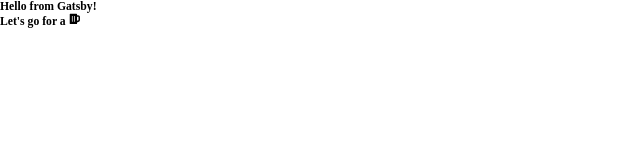
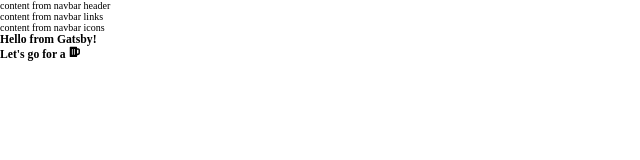
Before and after one commit to crypto-jones/gatsby-restaurant--project, a Gatsby site: page / in a window 1280 px wide. Shown: the whole page, without its empty margins (0-640 px from the left). Built offline with nearby package versions, Linux system fonts and the light colour scheme; Gatsby itself is replaced by a stand-in of ours.

Commit message:
Build Navbar components

```diff
--- /dev/null
+++ b/src/components/globals/navbar/Navbar.js
@@ -0,0 +1,19 @@
+import React, { Component } from 'react';
+import NavbarHeader from './NavbarHeader';
+import NavbarLinks from './NavbarLinks';
+import NavbarIcons from './NavbarIcons';
+
+class Navbar extends Component {
+  state = {};
+  render() {
+    return (
+      <nav>
+        <NavbarHeader />
+        <NavbarLinks />
+        <NavbarIcons />
+      </nav>
+    );
+  }
+}
+
+export default Navbar;
--- /dev/null
+++ b/src/components/globals/navbar/NavbarHeader.js
@@ -0,0 +1,10 @@
+import React, { Component } from 'react';
+
+class NavbarHeader extends Component {
+  state = {};
+  render() {
+    return <div>content from navbar header</div>;
+  }
+}
+
+export default NavbarHeader;
--- /dev/null
+++ b/src/components/globals/navbar/NavbarIcons.js
@@ -0,0 +1,10 @@
+import React, { Component } from 'react';
+
+class NavbarIcons extends Component {
+  state = {};
+  render() {
+    return <div>content from navbar icons</div>;
+  }
+}
+
+export default NavbarIcons;
--- /dev/null
+++ b/src/components/globals/navbar/NavbarLinks.js
@@ -0,0 +1,11 @@
+import React, { Component } from 'react';
+import { FaDivide } from 'react-icons/fa';
+
+class NavbarLinks extends Component {
+  state = {};
+  render() {
+    return <div>content from navbar links </div>;
+  }
+}
+
+export default NavbarLinks;
--- /dev/null
+++ b/src/components/globals/navbar/package.json
@@ -0,0 +1,3 @@
+{
+  "main": "Navbar.js"
+}
--- a/src/components/layout.js
+++ b/src/components/layout.js
@@ -1,10 +1,15 @@
 import React, { Fragment } from 'react';
 import PropTypes from 'prop-types';
-
 import '../sass/main.scss';
+import Navbar from '../components/globals/navbar';
 
 const Layout = ({ children }) => {
-  return <Fragment>{children}</Fragment>;
+  return (
+    <Fragment>
+      <Navbar />
+      {children}
+    </Fragment>
+  );
 };
 
 Layout.propTypes = {
```
